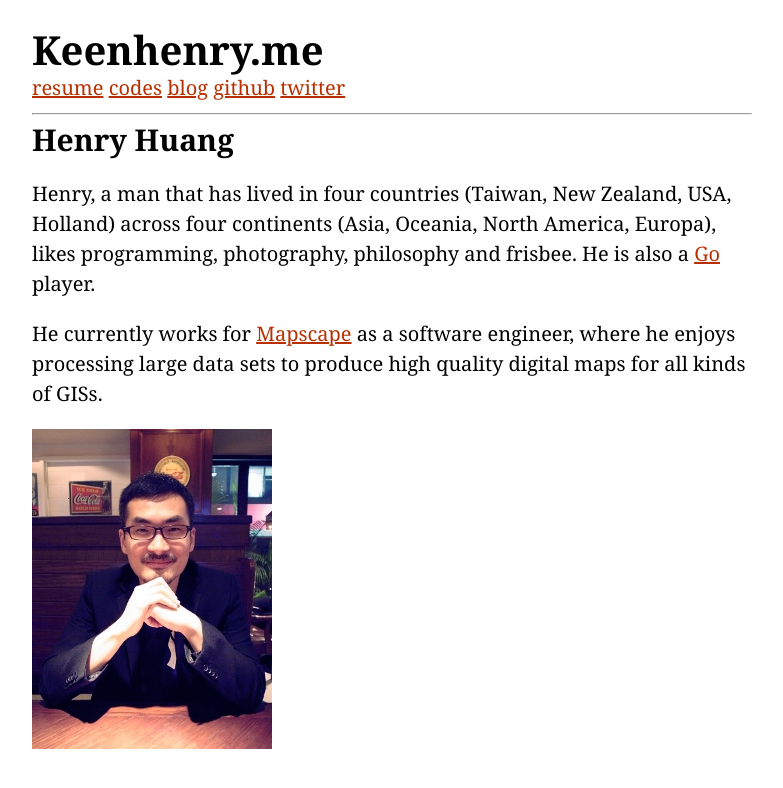
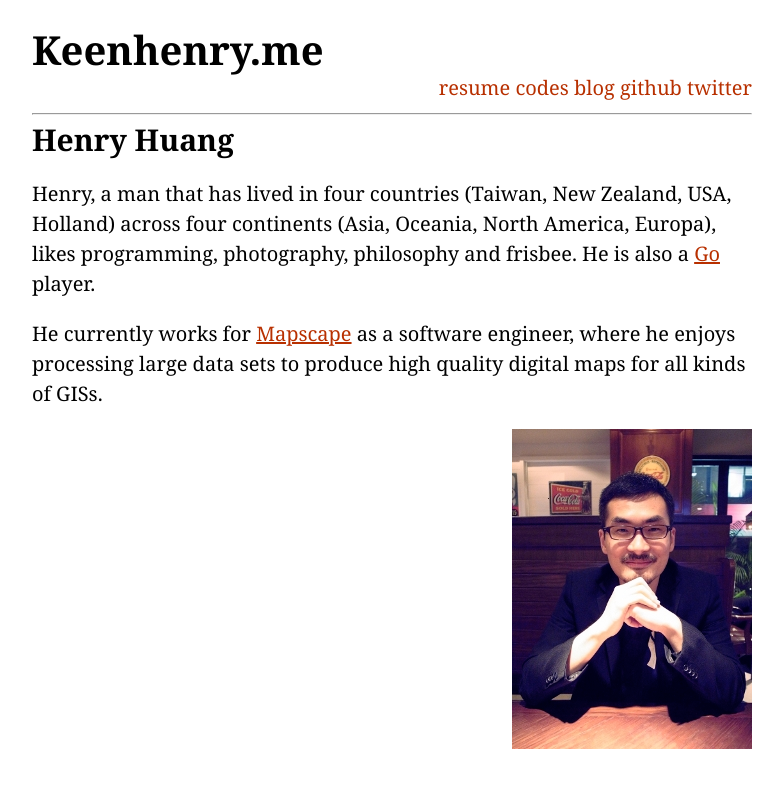
Before and after one commit to keenhenry/keenhenry.github.com, a Jekyll site: the page built from index.html, in a window 1280 px wide. Shown: the top 788 px of the page, without its empty margins (248-1031 px from the left). Built offline with Jekyll 4.4.1, drawn with Linux system fonts in a browser that asks for light colours.

Commit message:
sourcing another stylesheet for layout

```diff
--- a/_layouts/default.html
+++ b/_layouts/default.html
@@ -15,6 +15,7 @@
   <!-- <link href="http://feeds.feedburner.com/sirupsen" rel="alternate" title="Sirupsen" type="application/atom+xml" /> -->
   <meta name="viewport" content="width=device-width, initial-scale=1, maximum-scale=1" />
   <link rel="stylesheet" type="text/css" href="./static/css/main.css" />
+  <link rel="stylesheet" type="text/css" href="./static/css/home.css" />
 </head>
 
 <body>
```
